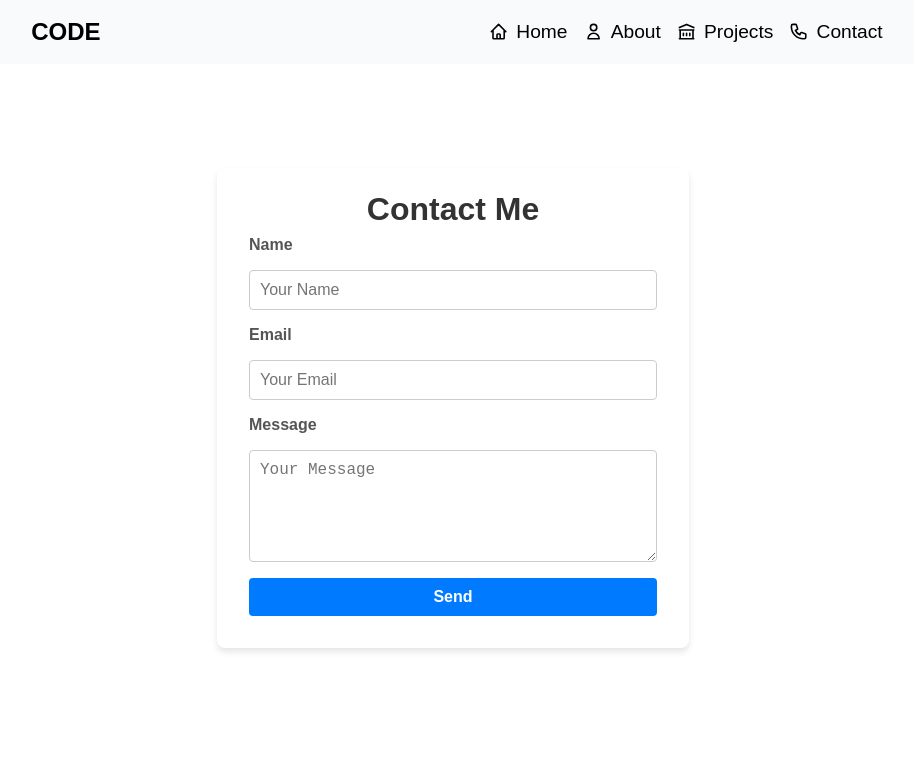
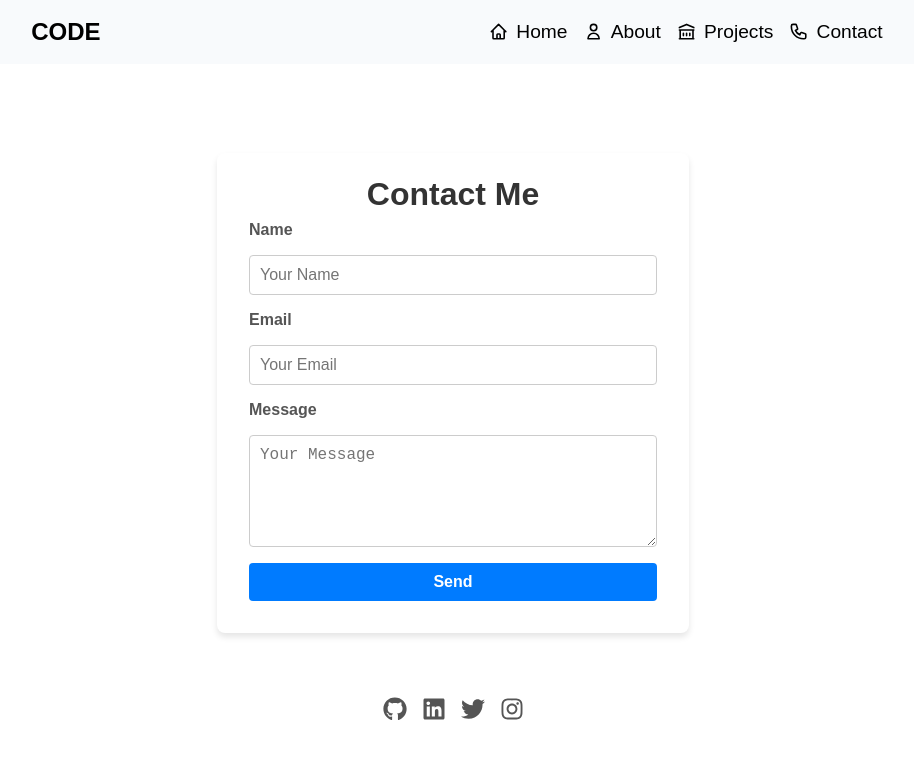
Before and after one commit to ChrisM-Code/code, a React (Vite) app in the folder prof/: page /contact in a window 1280 px wide. Shown: the top 758 px of the page, without its empty margins (187-1101 px from the left). Built offline with nearby package versions, Linux system fonts and the light colour scheme.

Commit message:
Social Links

```diff
--- a/prof/src/assets/components/contacts/Contact.jsx
+++ b/prof/src/assets/components/contacts/Contact.jsx
@@ -1,5 +1,6 @@
 import styled from "styled-components";
 import ContactForm from "./ContactForm";
+import SocialLinks from "./SocialLinks";
 
 const ContactContainer = styled.div`
   display: flex;
@@ -38,6 +39,7 @@ function Contact() {
       <FormWrapper>
         <ContactForm />
       </FormWrapper>
+      <SocialLinks />
     </ContactContainer>
   );
 }
--- a/prof/src/assets/components/contacts/SocialLinks.jsx
+++ b/prof/src/assets/components/contacts/SocialLinks.jsx
@@ -0,0 +1,59 @@
+import styled from "styled-components";
+import { FaGithub, FaInstagram, FaLinkedin, FaTwitter } from "react-icons/fa";
+
+const SocialLinksWrapper = styled.div`
+  display: flex;
+  gap: 15px;
+`;
+
+const SocialLink = styled.a`
+  text-decoration: none;
+  color: #555;
+  font-size: 24px;
+  transition: color 0.3s;
+
+  &:hover {
+    color: ${(props) => props.hoverColor}; /* Use the hover color from props */
+  }
+`;
+
+const SocialLinks = () => {
+  return (
+    <SocialLinksWrapper>
+      <SocialLink
+        href="https://github.com/yourusername"
+        target="_blank"
+        aria-label="GitHub"
+        hoverColor="#171515" /* GitHub's original color */
+      >
+        <FaGithub />
+      </SocialLink>
+      <SocialLink
+        href="https://linkedin.com/in/yourusername"
+        target="_blank"
+        aria-label="LinkedIn"
+        hoverColor="#0077b5" /* LinkedIn's original color */
+      >
+        <FaLinkedin />
+      </SocialLink>
+      <SocialLink
+        href="https://twitter.com/yourusername"
+        target="_blank"
+        aria-label="Twitter"
+        hoverColor="#1DA1F2" /* Twitter's original color */
+      >
+        <FaTwitter />
+      </SocialLink>
+      <SocialLink
+        href="https://instagram.com/yourusername"
+        target="_blank"
+        aria-label="Instagram"
+        hoverColor="#DD2A7B" /* Instagram original color */
+      >
+        <FaInstagram />
+      </SocialLink>
+    </SocialLinksWrapper>
+  );
+};
+
+export default SocialLinks;
```
